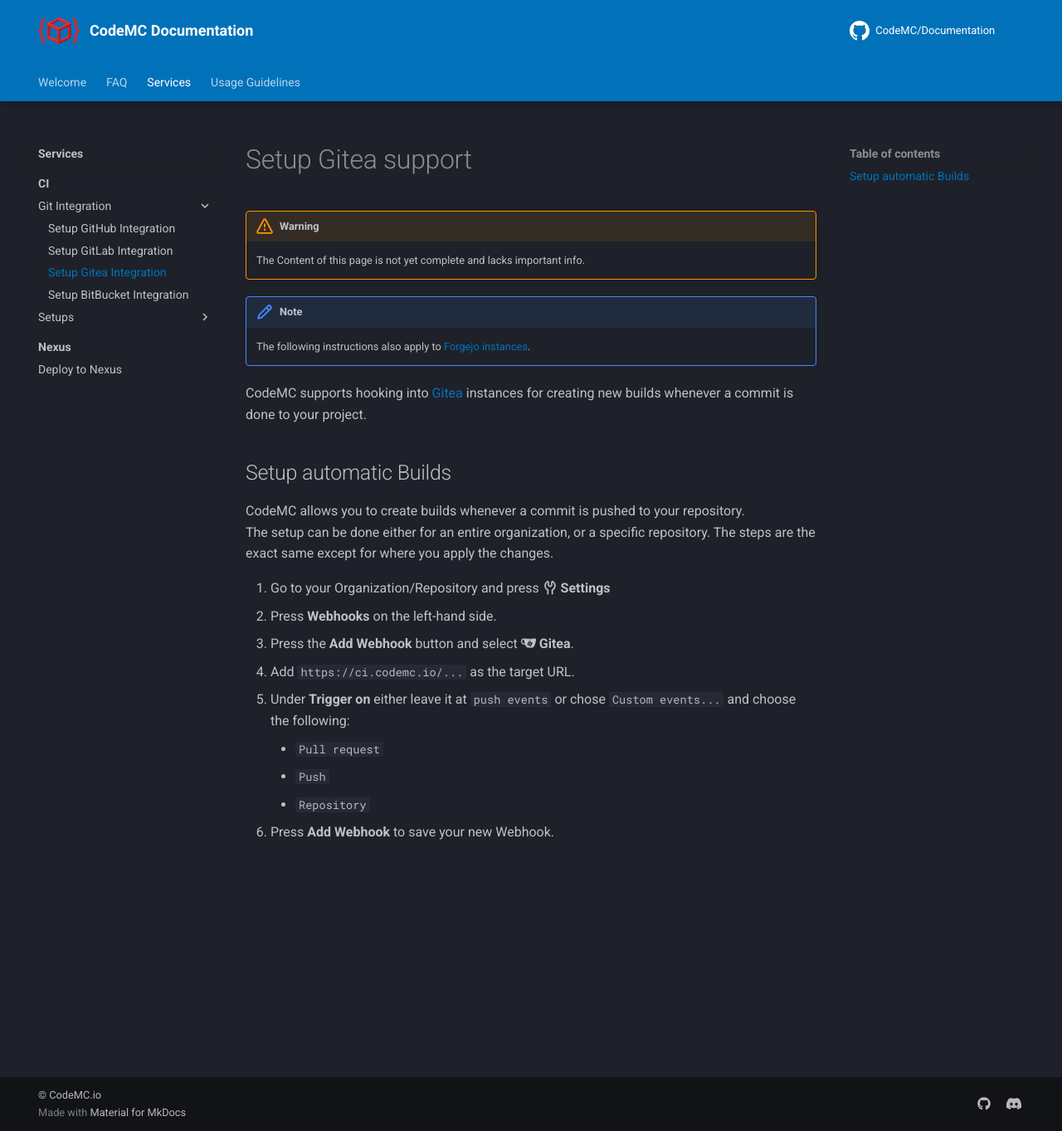
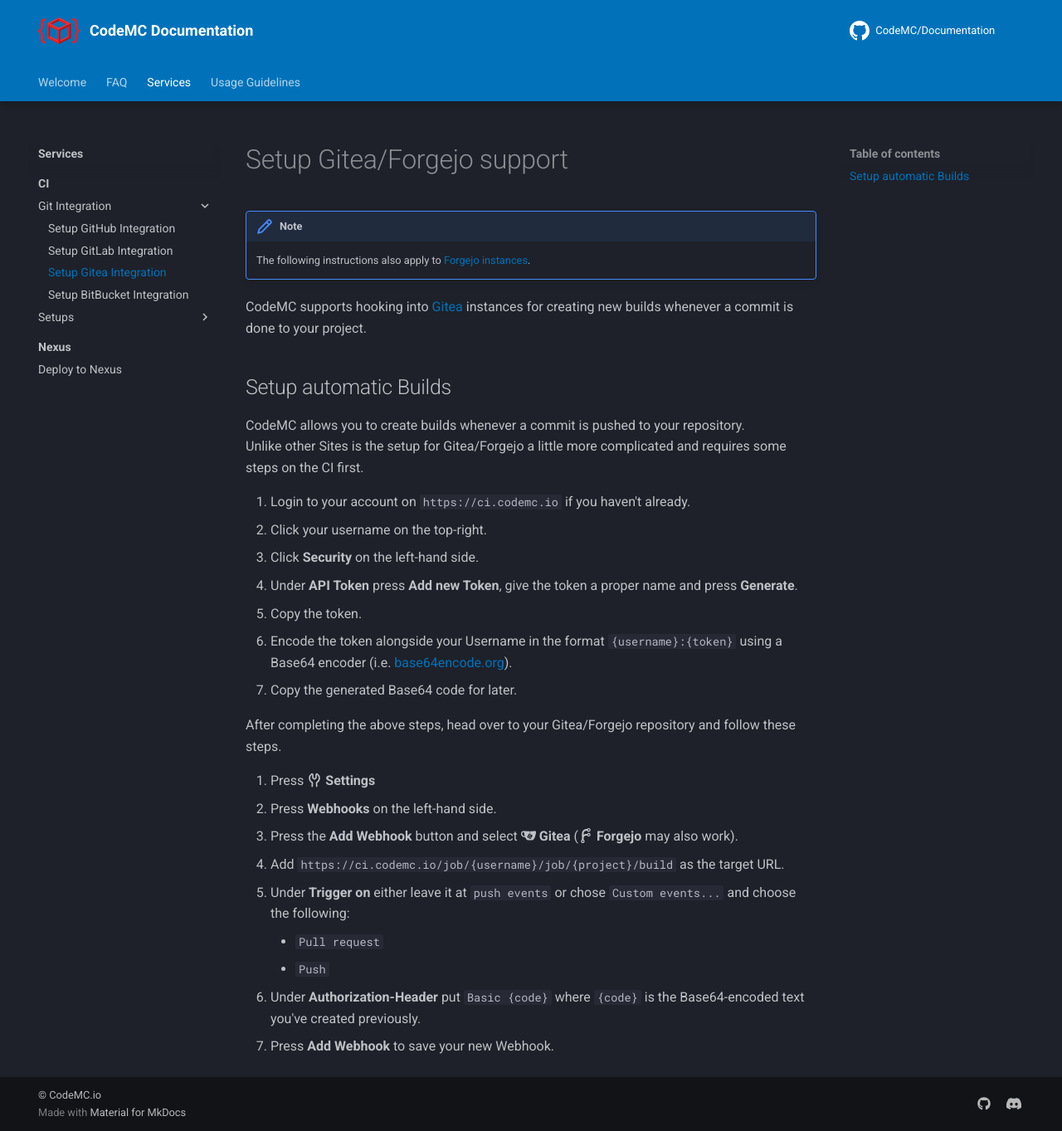
Before and after one commit to CodeMC/Documentation, an MkDocs documentation site: the page built from docs/services/ci/integrations/setup-gitea.md, in a window 1280 px wide and 1363 px high. Shown: the whole window at 83% size. Built offline with MkDocs 1.6.1 and Material for MkDocs 9.7.7, drawn with Linux system fonts in a browser that asks for light colours; comment, search, counter and statistics services are not loaded.

```diff
--- a/docs/services/ci/integrations/setup-gitea.md
+++ b/docs/services/ci/integrations/setup-gitea.md
@@ -1,8 +1,4 @@
-# Setup Gitea support
-
-/// warning
-The Content of this page is not yet complete and lacks important info.
-///
+# Setup Gitea/Forgejo support
 
 /// note
 The following instructions also apply to [Forgejo instances](https://forgejo.org/){ target="_blank" rel="nofollow" }.
@@ -13,14 +9,24 @@ CodeMC supports hooking into [Gitea](https://about.gitea.com/){ target="_blank"
 ## Setup automatic Builds
 
 CodeMC allows you to create builds whenever a commit is pushed to your repository.
-The setup can be done either for an entire organization, or a specific repository. The steps are the exact same except for where you apply the changes.
+Unlike other Sites is the setup for Gitea/Forgejo a little more complicated and requires some steps on the CI first.
 
-1. Go to your Organization/Repository and press :octicons-tools-16: **Settings**
+1. Login to your account on `https://ci.codemc.io` if you haven't already.
+2. Click your username on the top-right.
+3. Click **Security** on the left-hand side.
+4. Under **API Token** press **Add new Token**, give the token a proper name and press **Generate**.
+5. Copy the token.
+6. Encode the token alongside your Username in the format `{username}:{token}` using a Base64 encoder (i.e. [base64encode.org](https://base64encode.org){ target="_blank" rel="nofollow" }).
+7. Copy the generated Base64 code for later.
+
+After completing the above steps, head over to your Gitea/Forgejo repository and follow these steps.
+
+1. Press :octicons-tools-16: **Settings**
 2. Press **Webhooks** on the left-hand side.
-3. Press the **Add Webhook** button and select :simple-gitea: **Gitea**.
-4. Add `https://ci.codemc.io/...` as the target URL.
+3. Press the **Add Webhook** button and select :simple-gitea: **Gitea** (:simple-forgejo: **Forgejo** may also work).
+4. Add `https://ci.codemc.io/job/{username}/job/{project}/build` as the target URL.
 5. Under **Trigger on** either leave it at `push events` or chose `Custom events...` and choose the following:
     - `Pull request`
     - `Push`
-    - `Repository`
-6. Press **Add Webhook** to save your new Webhook.
+6. Under **Authorization-Header** put `Basic {code}` where `{code}` is the Base64-encoded text you've created previously.
+7. Press **Add Webhook** to save your new Webhook.
```
Also changed, not shown: docs/services/ci/integrations/setup-github.md (+4 -0 lines).
